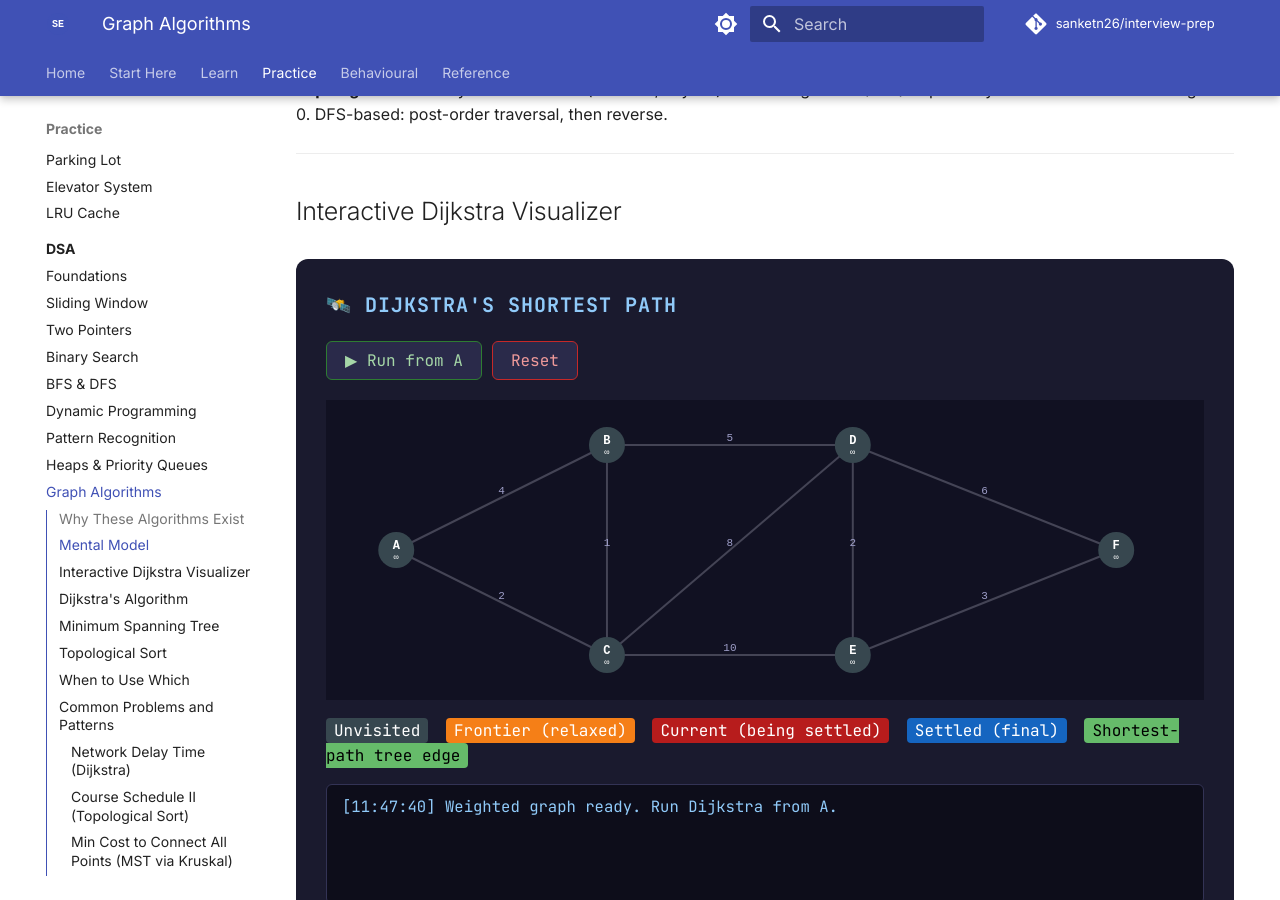
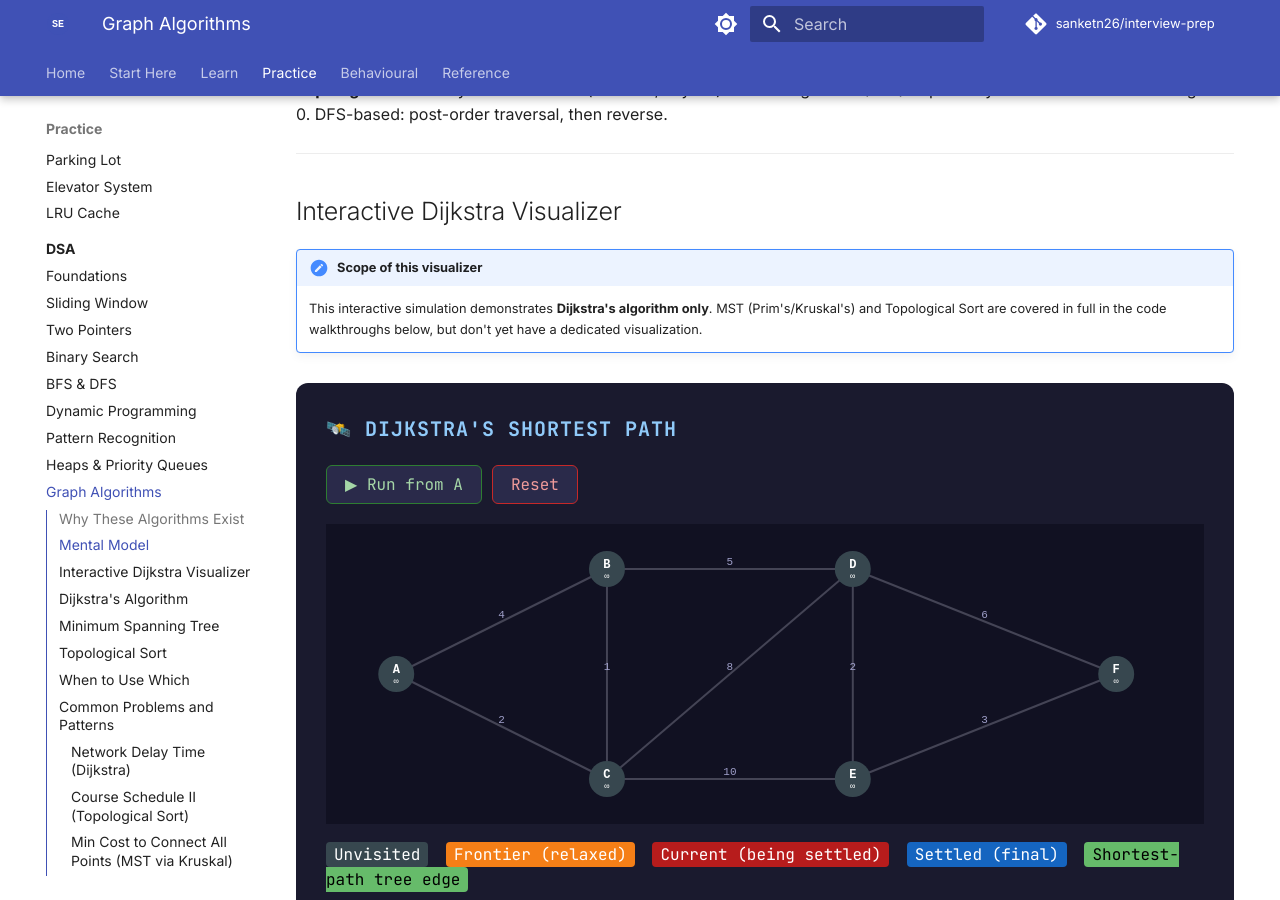
Before and after one commit to sanketn26/interview-prep, an MkDocs documentation site: the page built from docs/dsa/graph-algorithms.md, in a window 1280 px wide and 900 px high, scrolled down 1290 px. Built offline with MkDocs 1.6.1 and Material for MkDocs 9.7.7, drawn with Linux system fonts in a browser that asks for light colours; comment, search, counter and statistics services are not loaded.

Commit message:
Clarify graph-algorithms visualizer covers Dijkstra only
The page gives equal depth to Dijkstra, MST, and Topological Sort, but
the interactive visualizer only demonstrates Dijkstra. Add a note so
readers don't expect the visualizer to cover all three.

Co-Authored-By: Claude Haiku 4.5 <noreply@anthropic.com>

```diff
--- a/docs/dsa/graph-algorithms.md
+++ b/docs/dsa/graph-algorithms.md
@@ -51,6 +51,9 @@ visit B(3) → done. Shortest A→B = 3, not the direct edge's 4.
 ---
 
 ## Interactive Dijkstra Visualizer
+
+!!! note "Scope of this visualizer"
+    This interactive simulation demonstrates **Dijkstra's algorithm only**. MST (Prim's/Kruskal's) and Topological Sort are covered in full in the code walkthroughs below, but don't yet have a dedicated visualization.
 
 <div class="sim-container">
   <div class="sim-title">🛰️ Dijkstra's Shortest Path</div>
```
